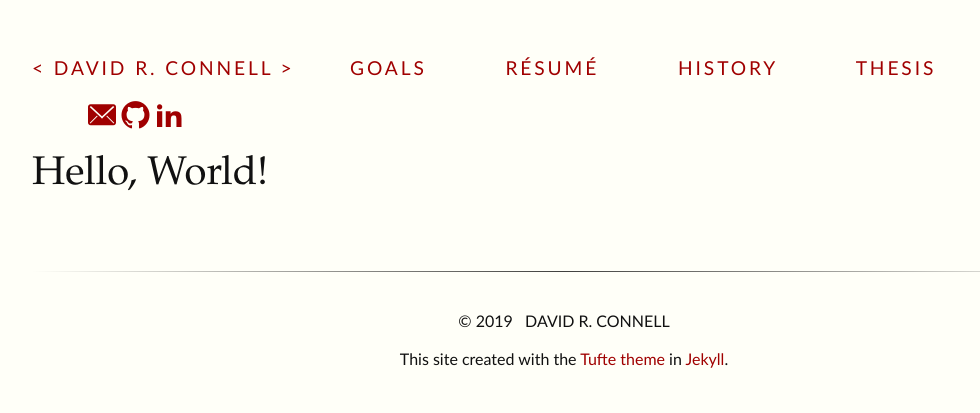
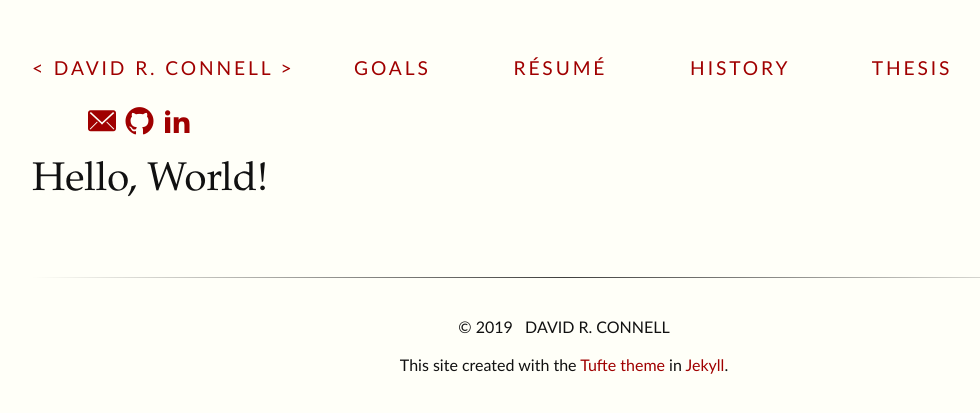
Before and after one commit to DavidRConnell/DavidRConnell.github.io, a Jekyll site: the page built from index.markdown, in a window 1280 px wide. Shown: the top 413 px of the page, without its empty margins (128-1108 px from the left). Built offline with Jekyll 4.4.1, drawn with Linux system fonts in a browser that asks for light colours; some web fonts are replaced.

Commit message:
Clean: Realign header

```diff
--- a/css/tufte.scss
+++ b/css/tufte.scss
@@ -342,6 +342,7 @@
 header > nav.group, body footer {
   width: 95%;
   padding-top: 2rem;
+  padding-bottom: 0.25rem;
 }
 
 nav.group a.active:before{ content:"\0003c\000a0";} // escaped unicode for the carats and then a space on active menu links
@@ -358,7 +359,7 @@
   padding-top: 1.5rem;
   text-decoration: none;
   display: inline-block;
-  float: left;
+  float: justify;
   margin-top: 0;
   margin-bottom: 0;
   padding-right: 2rem;
@@ -370,6 +371,9 @@
   position: relative;
   max-width: 100%;
   top:-1.5rem;
+}
+header > ul a{
+  padding-right: 0.25rem;
 }
 ul.footer-links, .credits{
   list-style: none;
```
